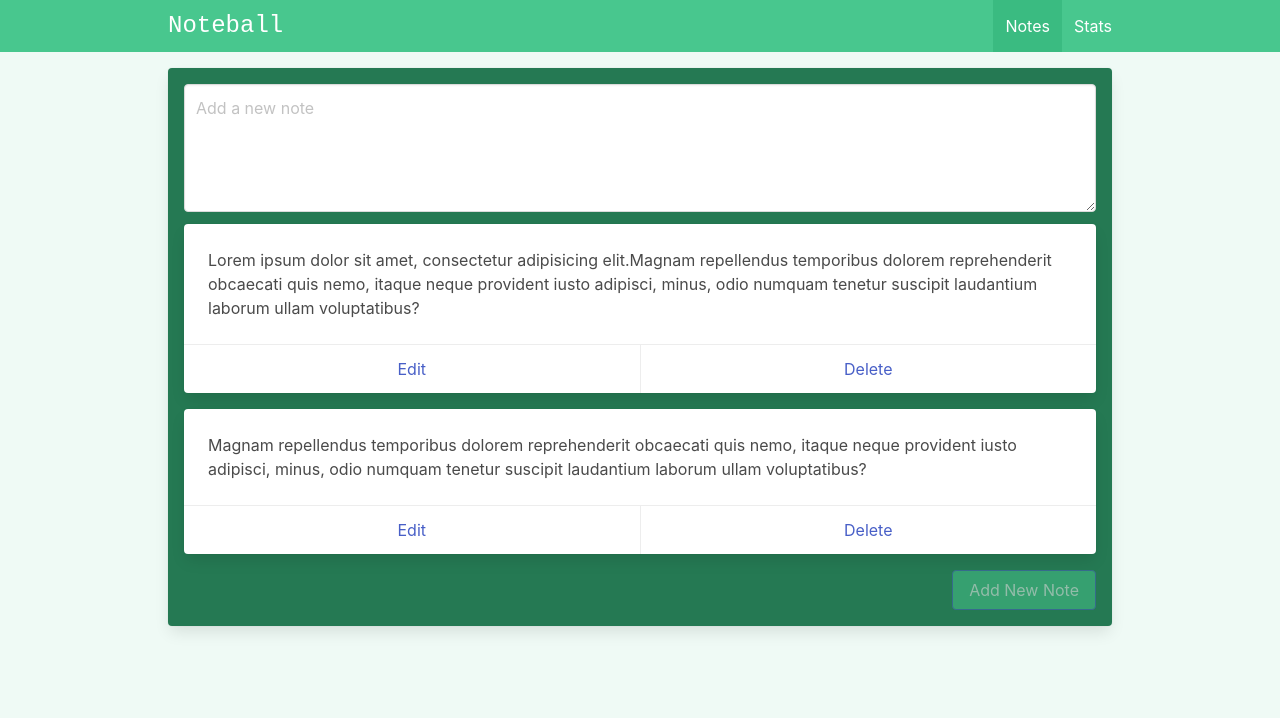
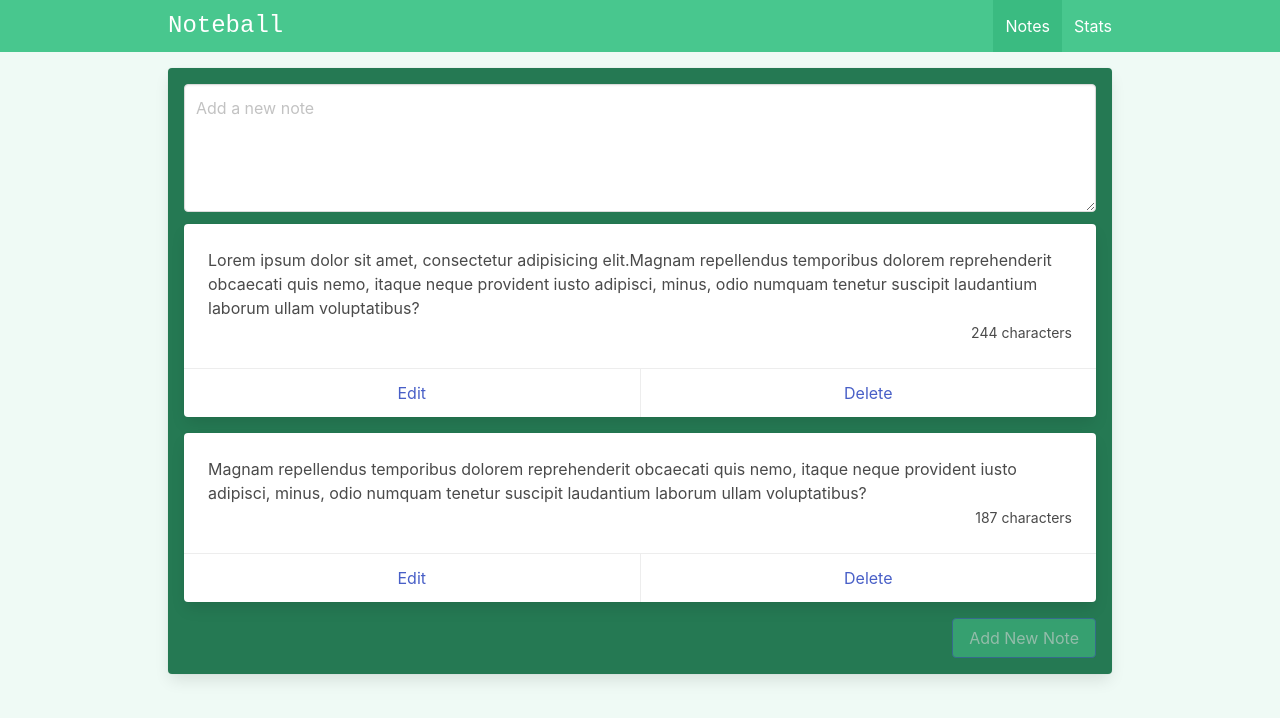
Before and after one commit to orch20/noteball, a Vue app: page /#/ in a window 1280 px wide. Shown: the top 718 px of the page. Built offline with nearby package versions, Linux system fonts and the light colour scheme.

Commit message:
added feature delete note

```diff
--- a/src/components/Notes/Note.vue
+++ b/src/components/Notes/Note.vue
@@ -3,17 +3,20 @@
         <div class="card-content">
         <div class="content">
             {{ note.content }}
+            <div class="has-text-right has-text-grey-ligth">
+                <small>{{ characterLength }}</small>
+            </div>
         </div>
         </div>
         <footer class="card-footer">
         <a href="#" class="card-footer-item">Edit</a>
-        <a href="#" class="card-footer-item">Delete</a>
+        <a href="#" class="card-footer-item" @click.prevent="handelDeleteClicked">Delete</a>
         </footer>
     </div>
 </template>
 
 <script setup>
-import { defineProps } from 'vue'
+import { computed } from 'vue'
 
 const { note } = defineProps({
     note: {
@@ -22,4 +25,15 @@ const { note } = defineProps({
     }
 })
 
+const emit = defineEmits(['deleteClicked'])
+
+const handelDeleteClicked = () => {
+    emit('deleteClicked', note.id)
+}
+
+const characterLength = computed(() => {
+    const length = note.content.length
+    return `${length} ${length === 1 ? 'character' : 'characters'}`
+})
+
 </script>
--- a/src/pages/ViewNotes.vue
+++ b/src/pages/ViewNotes.vue
@@ -15,6 +15,7 @@
                     v-for="note in notes"
                     :key="note.id"
                     :note="note"
+                    @deleteClicked="deleteNote"
                 />
                 <div class="field is-grouped is-grouped-right">
                 <div class="control">
@@ -62,4 +63,8 @@ const addNewNote = () => {
 
 }
 
+const deleteNote = (id) => {
+    notes.value = notes.value.filter(note => note.id !== id)
+}
+
 </script>
```
